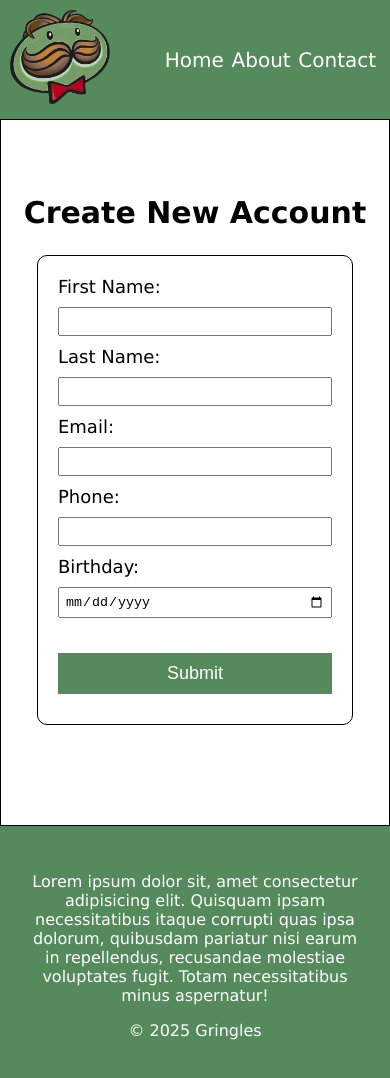
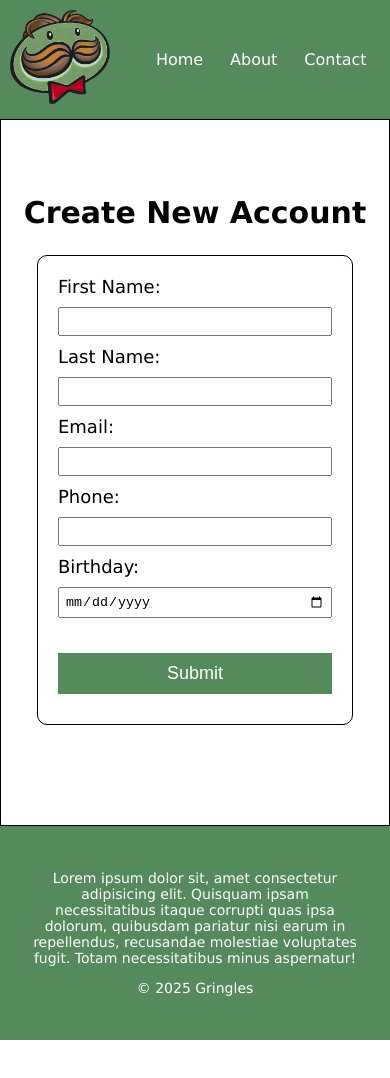
Before and after one commit to JaimerShawne-NMC/wk12_first-web-form, a plain HTML site: page index.html in a window 390 px wide. After the commit the page ends 1040 px from the top, so only its background shows below. Drawn offline with Linux system fonts and the light colour scheme.

Commit message:
Updated media queries

```diff
--- a/style.css
+++ b/style.css
@@ -120,6 +120,10 @@ footer {
         width: 40%;
         text-align: right;
     }
+
+    .top-nav ul li a {
+        font-size: 18px;
+    }
 }
 
 @media (max-width: 720px) {
@@ -139,11 +143,19 @@ footer {
 
 @media (max-width: 480px) {
     .top-logo {
-        width: 30%;
+        width: 25%;
     }
 
     .top-nav {
-        width: 70%;
+        width: 75%;
         text-align: right;
     }
+
+    .top-nav ul li a {
+        font-size: 16px;
+    }
+
+    footer {
+        font-size: 14px;
+    }
 }
```
